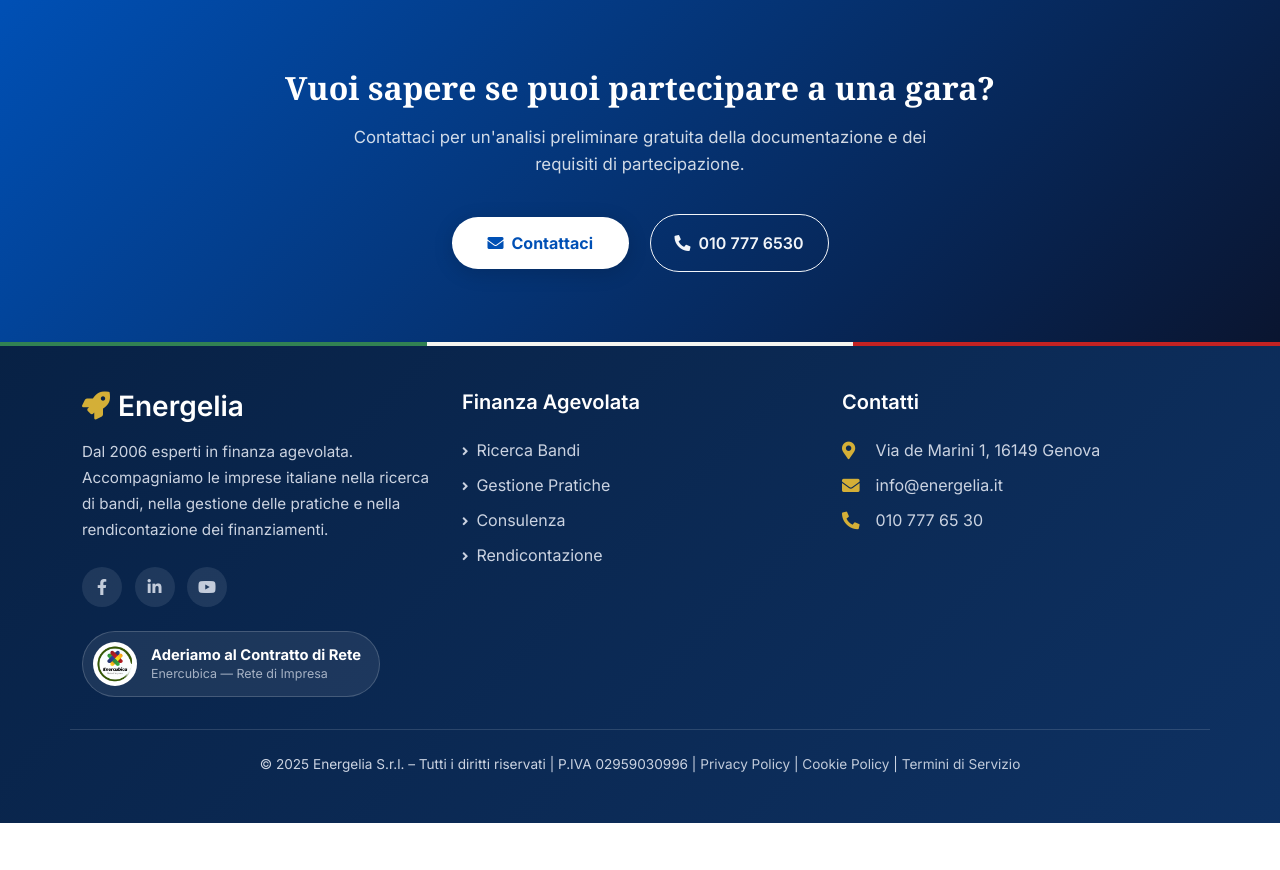
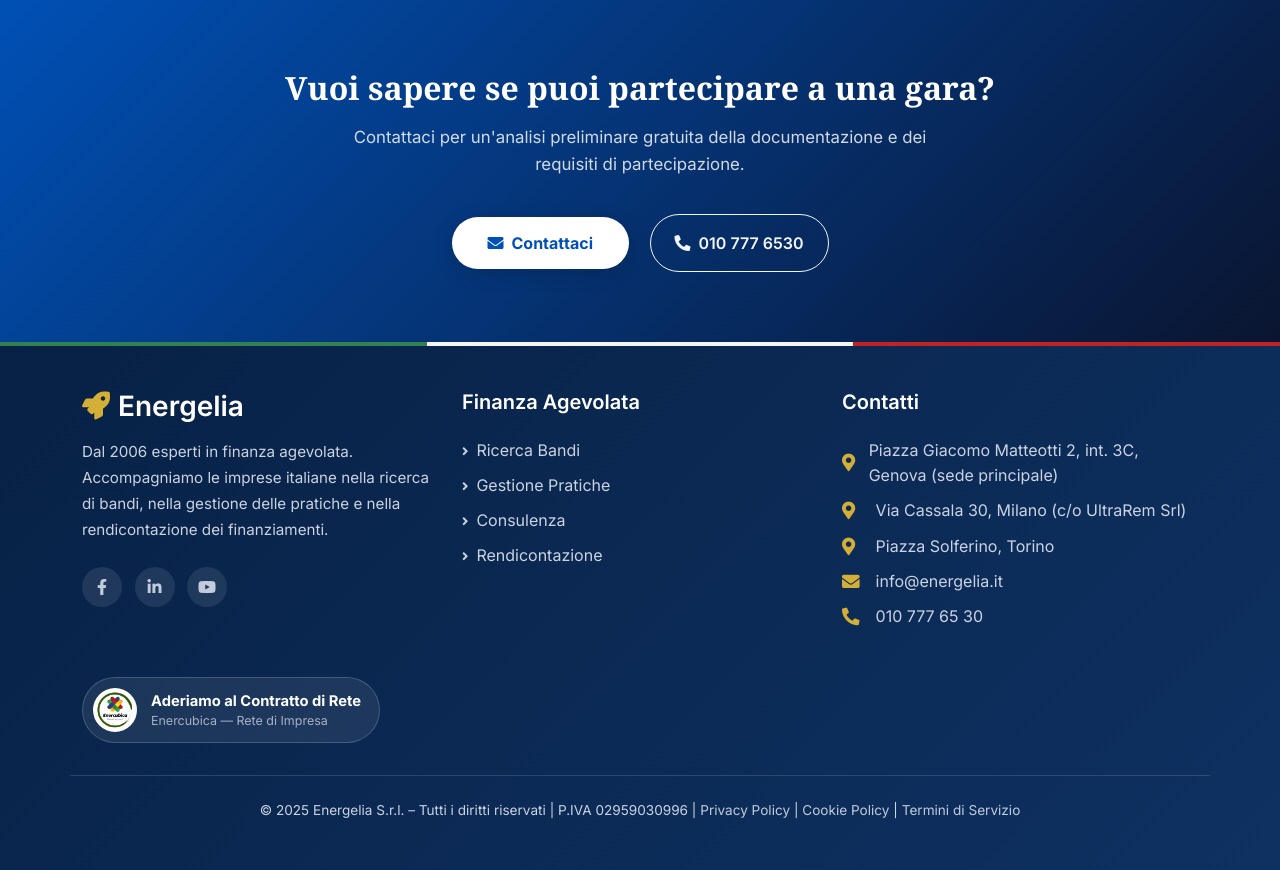
Before and after one commit to albertoaugusti-jpg/Energelia-Sito, a Flask app: template templates/life-insurance-website-template/Appalto.html in a window 1280 px wide. Shown: the part 3313-4183 px from the top of the page. Before the commit the page ends 4136 px from the top, so only its background shows below. Run offline with Flask 3, Linux system fonts and the light colour scheme; the template is opened without the code that fills it, so the values that code supplies are empty; some libraries are stand-ins or nearby versions.

Commit message:
Aggiornate sedi nel footer: Genova, Milano, Torino
Updated contact information with new addresses for Genova, Milano, and Torino.

```diff
--- a/templates/life-insurance-website-template/partials/footer.html
+++ b/templates/life-insurance-website-template/partials/footer.html
@@ -188,7 +188,7 @@
       <div class="col-6 col-lg-4">
         <h5 class="mb-4">Contatti</h5>
         <div class="contact-info mb-4">
-          <p><i class="fas fa-map-marker-alt"></i> Via de Marini 1, 16149 Genova</p>
+          <p><i class="fas fa-map-marker-alt"></i> Piazza Giacomo Matteotti 2, int. 3C, Genova (sede principale)</p><p><i class="fas fa-map-marker-alt"></i> Via Cassala 30, Milano (c/o UltraRem Srl)</p><p><i class="fas fa-map-marker-alt"></i> Piazza Solferino, Torino</p>
           <p><i class="fas fa-envelope"></i> info@energelia.it</p>
           <p><i class="fas fa-phone-alt"></i> 010 777 65 30</p>
         </div>
```
